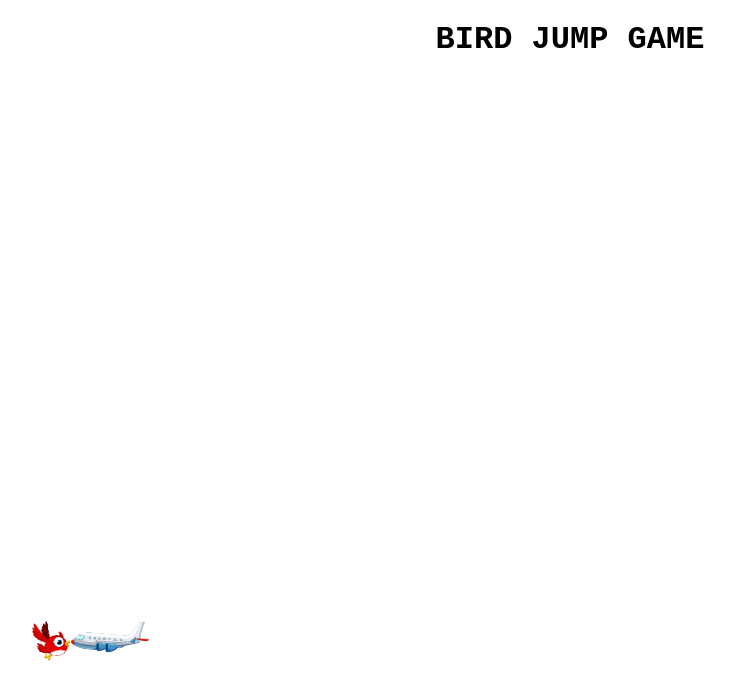
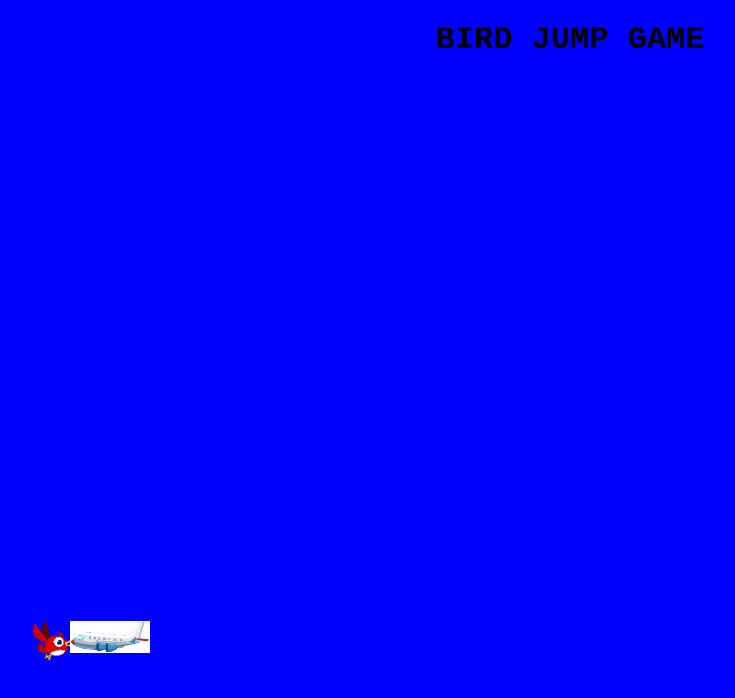
Before and after one commit to bhavanahh/ship-js01, a plain HTML site: page index.html in a window 1280 px wide. Shown: the whole page, without its empty margins (70-805 px from the left). Drawn offline with Linux system fonts and the light colour scheme.

Commit message:
Change background color from white to blue

```diff
--- a/style.css
+++ b/style.css
@@ -4,7 +4,7 @@ body, html {
     width: 100%;
     height: 100%;
     overflow: hidden;
-    background-color: white;
+    background-color: blue;
      font-family: 'Courier New', Courier, monospace;
 }
 
```
